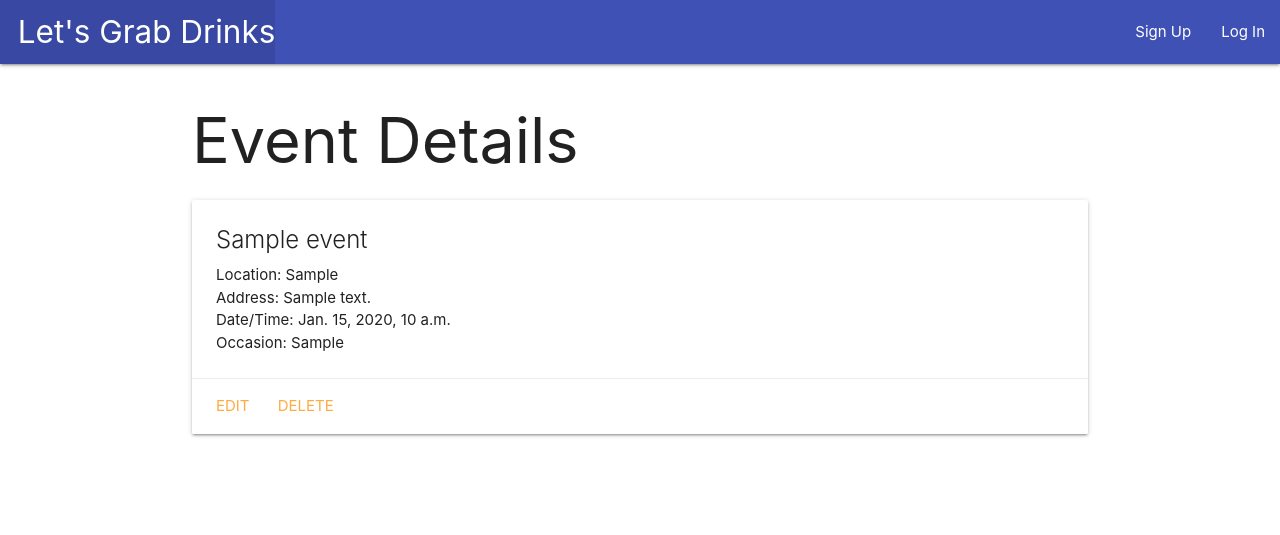
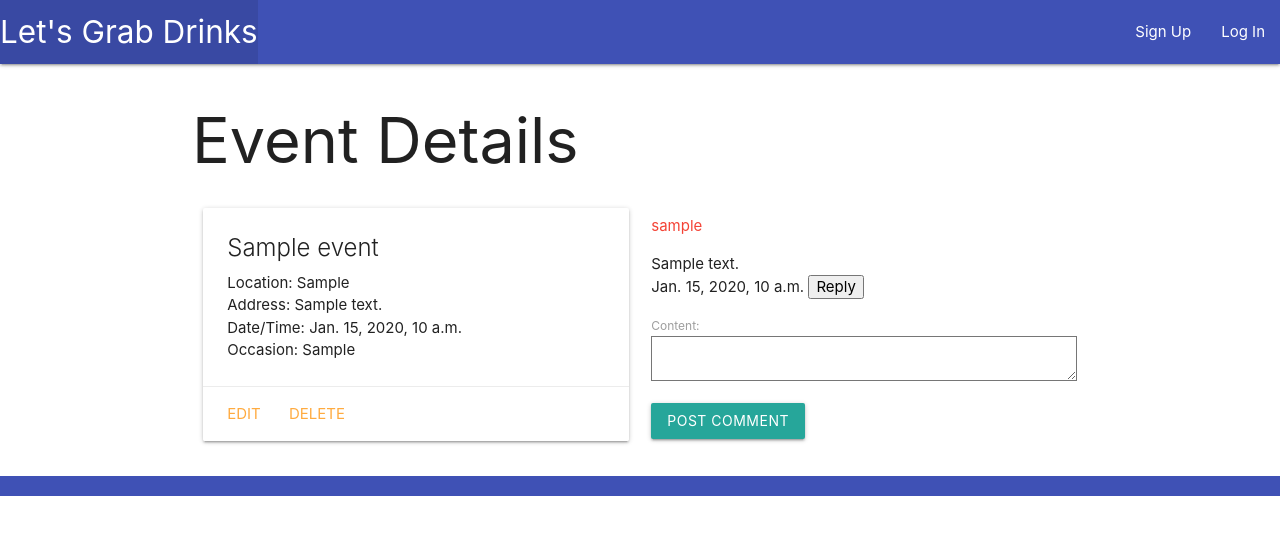
Before and after one commit to lauraunci/lets_grab_drinks, a Django app: page /events/1/ in a window 1280 px wide. Shown: the top 535 px of the page. Run offline with Django 3.2, Linux system fonts and the light colour scheme; tables that the repository leaves empty hold one stand-in row (values such as "Sample post"); parts of the project's set-up code (start-up, migrations or seed data) failed here and were passed over.

Commit message:
Add Nested Comments

```diff
--- a/lets_grab_drinks/settings.py
+++ b/lets_grab_drinks/settings.py
@@ -38,7 +38,10 @@ INSTALLED_APPS = [
     'django.contrib.sessions',
     'django.contrib.messages',
     'django.contrib.staticfiles',
+    'mptt',
 ]
+
+COMMENTS_APP = 'comments'
 
 MIDDLEWARE = [
     'django.middleware.security.SecurityMiddleware',
--- a/main_app/admin.py
+++ b/main_app/admin.py
@@ -4,3 +4,4 @@ from .models import *
 # Register your models here.
 admin.site.register(Profile)
 admin.site.register(Event)
+admin.site.register(Comment)
--- a/main_app/forms.py
+++ b/main_app/forms.py
@@ -1,6 +1,6 @@
 from django.forms import ModelForm
 from django.contrib.auth.models import User
-from .models import Profile
+from .models import Profile, Comment
 
 
 class UserUpdateForm(ModelForm):
@@ -13,3 +13,9 @@ class ProfileUpdateForm(ModelForm):
     class Meta:
         model = Profile
         fields = ['phone', 'location', 'birthday']
+
+
+class CommentForm(ModelForm):
+    class Meta:
+        model = Comment
+        fields = ['content']
--- a/main_app/models.py
+++ b/main_app/models.py
@@ -1,6 +1,7 @@
 from django.db import models
 from django.urls import reverse
 from django.contrib.auth.models import User
+from mptt.models import MPTTModel, TreeForeignKey
 
 
 class Profile(models.Model):
@@ -23,3 +24,22 @@ class Event(models.Model):
 
     def get_absolute_url(self):
         return reverse('detail', kwargs={'event_id': self.id})
+
+
+class Comment(models.Model):
+    content = models.TextField(max_length=150)
+    author = models.ForeignKey(User, on_delete=models.CASCADE)
+    event_id = models.ForeignKey(Event, on_delete=models.CASCADE)
+    created = models.DateTimeField(auto_now=True)
+    parent = models.ForeignKey(
+        'self',
+        on_delete=models.CASCADE,
+        null=True,
+        blank=True,
+    )
+
+    # class MPTTMeta:
+    #     order_insertion_by = ['created']
+
+    def get_children(comment_id):
+        return Comment.objects.filter(parent=comment_id)
--- a/main_app/static/css/style.css
+++ b/main_app/static/css/style.css
@@ -1,4 +1,4 @@
 footer.page-footer {
-  padding-top: 0;
+  padding-top: auto;
   text-align: right;
 }
--- a/main_app/templates/base.html
+++ b/main_app/templates/base.html
@@ -18,7 +18,7 @@
     <nav>
       <div class="nav-wrapper indigo">
         <ul>
-          <li><a href="/" class="left brand-logo">&nbsp;&nbsp;Let's Grab Drinks</a></li>
+          <li><a href="/" class="left brand-logo">Let's Grab Drinks</a></li>
         </ul>
         <ul class="right">
           {% if user.is_authenticated %}
--- a/main_app/templates/events/detail.html
+++ b/main_app/templates/events/detail.html
@@ -1,20 +1,68 @@
 {% extends 'base.html' %}
 {% block content %}
+{% load mptt_tags %}
 
 <h1>Event Details</h1>
-
-<div class="card">
-    <div class="card-content">
+<div class="row">
+  <div class="col s6">
+    <div class="card">
+      <div class="card-content">
         <span class="card-title">{{ event.name }}</span>
         <p>Location: {{ event.location }}</p>
         <p>Address: {{ event.address }}</p>
         <p>Date/Time: {{ event.date_time }} </p>
         <p>Occasion: {{ event.occasion }}</p>
-    </div>
-    <div class="card-action">
+      </div>
+      <div class="card-action">
         <a href="{% url 'events_update' event.id %}">Edit</a>
         <a href="{% url 'events_delete' event.id %}">Delete</a>
+      </div>
     </div>
+  </div>
+  <div class="col s6">
+    {% for parent in comments %}
+    <div id="p{{parent.id}}">
+      <p class="red-text">{{ parent.author }}</p>
+      <div class="">
+        {{ parent.content }}
+      </div>
+      <div class="">
+        {{ parent.created }} <button onclick="showForm({{parent.id}})">Reply</button>
+      </div>
+      <div class="form" hidden>
+        <form action="{% url 'post_comment' event.id %}" method="post">
+          {% csrf_token %}
+          {{ comment_form.as_p }}
+          <input type="submit" class="btn" value="Post Comment">
+        </form>
+      </div>
+      {% with children=parent.get_children %}
+      {% for child in children %}
+      <div class="offset-s2 col s10">
+        <p class="blue-text">{{ child.author }}</p>
+        <div class="">
+          {{ child.content }}
+        </div>
+        <div class="text-gray">
+          {{ child.created }}
+        </div>
+      </div>
+      {% endfor %}
+      {% endwith %}
+      {% endfor %}
+    </div>
+    <form action="{% url 'post_comment' event.id %}" method="post">
+      {% csrf_token %}
+      {{ comment_form.as_p }}
+      <input type="submit" class="btn" value="Post Comment">
+    </form>
+  </div>
 </div>
+<script type="text/javascript">
+  let showForm = (parentId) => {
+    let form = document.querySelector(`#p${parentId}>.form`)
+
+  }
+</script>
 
 {% endblock %}
--- a/main_app/urls.py
+++ b/main_app/urls.py
@@ -9,6 +9,12 @@ urlpatterns = [
     path('events/', views.events_index, name='index'),
     path('events/<int:event_id>/', views.events_detail, name='detail'),
     path('events/create/', views.EventCreate.as_view(), name='events_create'),
-    path('events/<int:pk>/update/', views.EventUpdate.as_view(), name='events_update'),
-    path('events/<int:pk>/delete/', views.EventDelete.as_view(), name='events_delete'),
+    path('events/<int:pk>/update/',
+         views.EventUpdate.as_view(), name='events_update'),
+    path('events/<int:pk>/delete/',
+         views.EventDelete.as_view(), name='events_delete'),
+    path('events/<int:event_id>/post_comment/',
+         views.post_comment, name='post_comment'),
+    path('events/<int:pk>/<int:parent_comment_id>/comment_reply',
+         views.post_comment, name='comment_reply')
 ]
--- a/main_app/views.py
+++ b/main_app/views.py
@@ -1,30 +1,36 @@
-from django.shortcuts import render, redirect
+from django.shortcuts import render, redirect, get_object_or_404
 from django.contrib.auth import login
 from django.contrib.auth.forms import UserCreationForm
 from django.views.generic.edit import CreateView, UpdateView, DeleteView
 from django.contrib.auth.decorators import login_required
 from django.contrib.auth.mixins import LoginRequiredMixin
-from .models import User, Profile, Event
-from .forms import UserUpdateForm, ProfileUpdateForm
+from .models import *
+from .forms import *
+
 
 class EventCreate(CreateView):
     model = Event
     fields = ['name', 'location', 'address', 'date_time', 'occasion']
+
     def form_valid(self, form):
         form.instance.creator = self.request.user
         return super().form_valid(form)
 
+
 class EventUpdate(UpdateView):
-  model = Event
-  # Let's make it impossible to rename a cat :)
-  fields = ['location', 'address', 'date_time']
+    model = Event
+    # Let's make it impossible to rename a cat :)
+    fields = ['location', 'address', 'date_time']
+
 
 class EventDelete(DeleteView):
-  model = Event
-  success_url = '/events/'
+    model = Event
+    success_url = '/events/'
+
 
 def home(request):
     return render(request, 'home.html')
+
 
 def signup(request):
     error_message = ''
@@ -80,4 +86,38 @@ def events_index(request):
 
 def events_detail(request, event_id):
     event = Event.objects.get(id=event_id)
-    return render(request, 'events/detail.html', { 'event': event })
+    comments = Comment.objects.filter(event_id=event_id, parent=None)
+    comment_form = CommentForm()
+    return render(request, 'events/detail.html', {'event': event, 'comments': comments, 'comment_form': comment_form})
+
+
+@login_required
+def post_comment(request, event_id, parent_comment_id=None):
+    event = Event.objects.get(pk=event_id)
+    # print(event)
+    if request.method == 'POST':
+        comment_form = CommentForm(request.POST)
+        if comment_form.is_valid():
+            new_comment = comment_form.save(commit=False)
+            new_comment.event_id = event
+            new_comment.author = request.user
+
+            if parent_comment_id:
+                parent_comment = Comment.objects.get(id=parent_comment_id)
+                new_comment.parent_id = parent_comment.get_root().id
+                new_comment.reply_to = parent_comment.user
+                new_comment.save()
+                return HttpResponse('200 OK')
+
+            new_comment.save()
+            return redirect(event)
+        else:
+            return HttpResponse('The form is incorrect')
+    elif request.method == 'GET':
+        comment_form = CommentForm()
+        context = {
+            'comment_form': comment_form,
+            'event_id': event_id,
+            'parent_comment_id': parent_comment_id
+        }
+        return render(request, 'comment/reply.html', context)
```
Also changed, not shown: main_app/migrations/0001_initial.py, main_app/migrations/0002_auto_20191104_2239.py (deleted), main_app/migrations/0002_comment_created.py (added), main_app/migrations/0003_auto_20191105_1715.py (deleted), main_app/migrations/0003_auto_20191106_2026.py (added).
